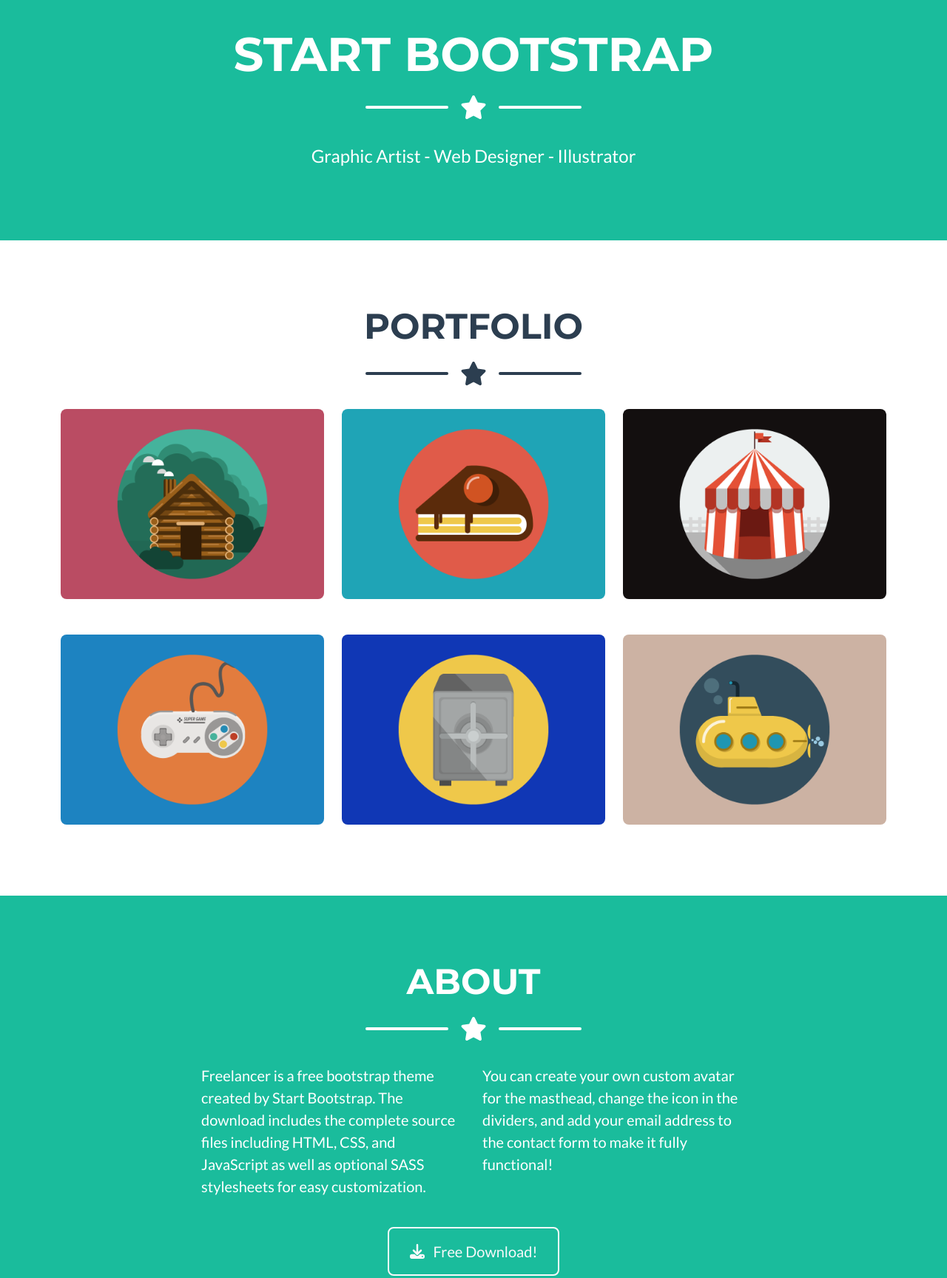
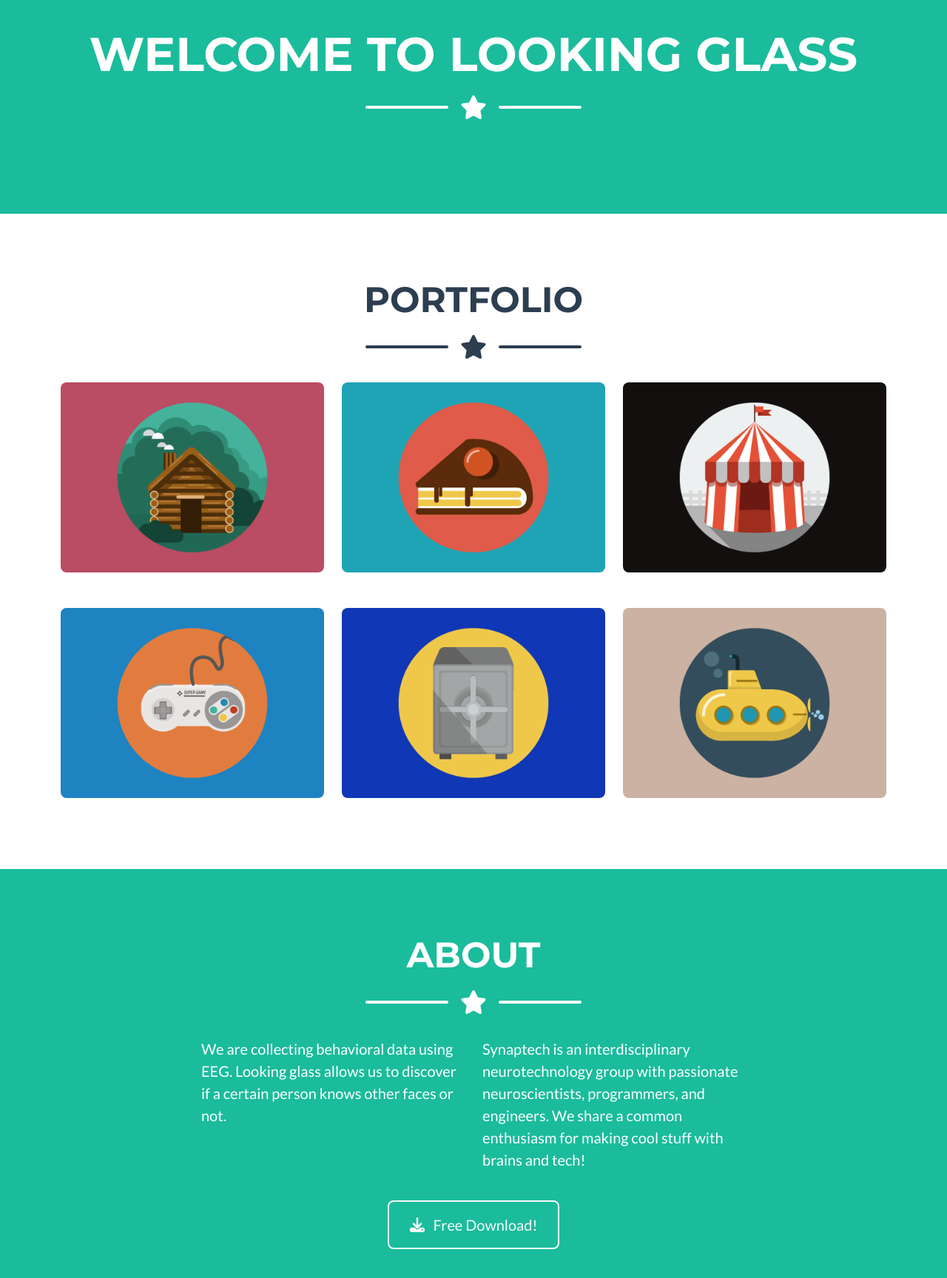
Before and after one commit to lookingglass123/lookingglass123.github.io, a plain HTML site: page index.html in a window 1280 px wide. Shown: the part 458-2186 px from the top of the page at 74% size. Drawn offline with nearby package versions, Linux system fonts and the light colour scheme.

Commit message:
we addeda little more

```diff
--- a/index.html
+++ b/index.html
@@ -20,7 +20,7 @@
         <!-- Navigation-->
         <nav class="navbar navbar-expand-lg bg-secondary text-uppercase fixed-top" id="mainNav">
             <div class="container">
-                <a class="navbar-brand" href="#page-top">Start Bootstrap</a>
+                <a class="navbar-brand" href="#page-top">Looking Glass</a>
                 <button class="navbar-toggler text-uppercase font-weight-bold bg-primary text-white rounded" type="button" data-bs-toggle="collapse" data-bs-target="#navbarResponsive" aria-controls="navbarResponsive" aria-expanded="false" aria-label="Toggle navigation">
                     Menu
                     <i class="fas fa-bars"></i>
@@ -40,7 +40,7 @@
                 <!-- Masthead Avatar Image-->
                 <img class="masthead-avatar mb-5" src="assets/img/avataaars.svg" alt="..." />
                 <!-- Masthead Heading-->
-                <h1 class="masthead-heading text-uppercase mb-0">Start Bootstrap</h1>
+                <h1 class="masthead-heading text-uppercase mb-0">Welcome to Looking Glass</h1>
                 <!-- Icon Divider-->
                 <div class="divider-custom divider-light">
                     <div class="divider-custom-line"></div>
@@ -48,7 +48,6 @@
                     <div class="divider-custom-line"></div>
                 </div>
                 <!-- Masthead Subheading-->
-                <p class="masthead-subheading font-weight-light mb-0">Graphic Artist - Web Designer - Illustrator</p>
             </div>
         </header>
         <!-- Portfolio Section-->
@@ -134,8 +133,8 @@
                 </div>
                 <!-- About Section Content-->
                 <div class="row">
-                    <div class="col-lg-4 ms-auto"><p class="lead">Freelancer is a free bootstrap theme created by Start Bootstrap. The download includes the complete source files including HTML, CSS, and JavaScript as well as optional SASS stylesheets for easy customization.</p></div>
-                    <div class="col-lg-4 me-auto"><p class="lead">You can create your own custom avatar for the masthead, change the icon in the dividers, and add your email address to the contact form to make it fully functional!</p></div>
+                    <div class="col-lg-4 ms-auto"><p class="lead"> We are collecting behavioral data using EEG. Looking glass allows us to discover if a certain person knows other faces or not.</p></div>
+                    <div class="col-lg-4 me-auto"><p class="lead">Synaptech is an interdisciplinary neurotechnology group with passionate neuroscientists, programmers, and engineers. We share a common enthusiasm for making cool stuff with brains and tech!</p></div>
                 </div>
                 <!-- About Section Button-->
                 <div class="text-center mt-4">
```
